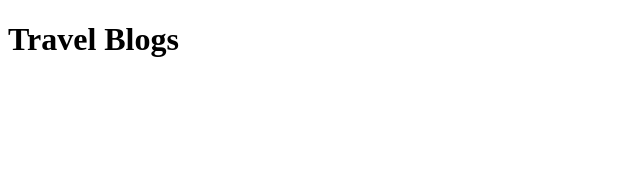
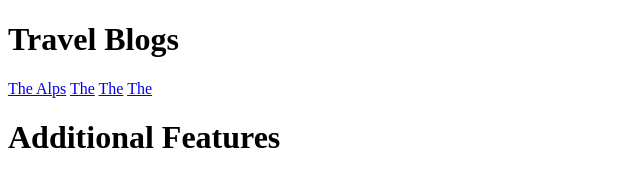
Before and after one commit to callmeclover/Europe-4-features, a plain HTML site: page index.html in a window 1280 px wide. Shown: the whole page, without its empty margins (0-640 px from the left). Drawn offline with Linux system fonts and the light colour scheme.

Commit message:
Update index.html

```diff
--- a/index.html
+++ b/index.html
@@ -5,6 +5,11 @@
 </head>
 <body>
 <h1>Travel Blogs</h1>
-
+<a href="alps.html">The Alps</a>
+  <a href=".html">The</a>
+  <a href=".html">The</a>
+  <a href=".html">The</a>
+  <h1>Additional Features</h1>
+  <a href=".html"></a>
 </body>
 </html>
```
